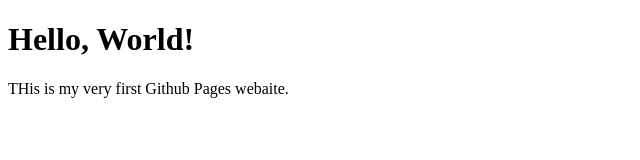
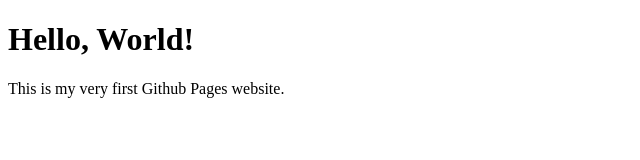
Before and after one commit to copiom/copiom.github.io, a plain HTML site: page index.html in a window 1280 px wide. Shown: the full height of the page, 0-640 px from the left. Drawn offline with Linux system fonts and the light colour scheme.

Commit message:
Update index.html

```diff
--- a/index.html
+++ b/index.html
@@ -1,10 +1,10 @@
 <!DOCTYPE html>
 <html>
 <head>
-  <title>Welcome to My Site/</title>
+  <title>Please I pray to God this works/</title>
 </head>
 <body>
   <h1>Hello, World!</h1>
-  <p>THis is my very first Github Pages webaite.</p>
+  <p>This is my very first Github Pages website.</p>
 </body>
 <html>
```
